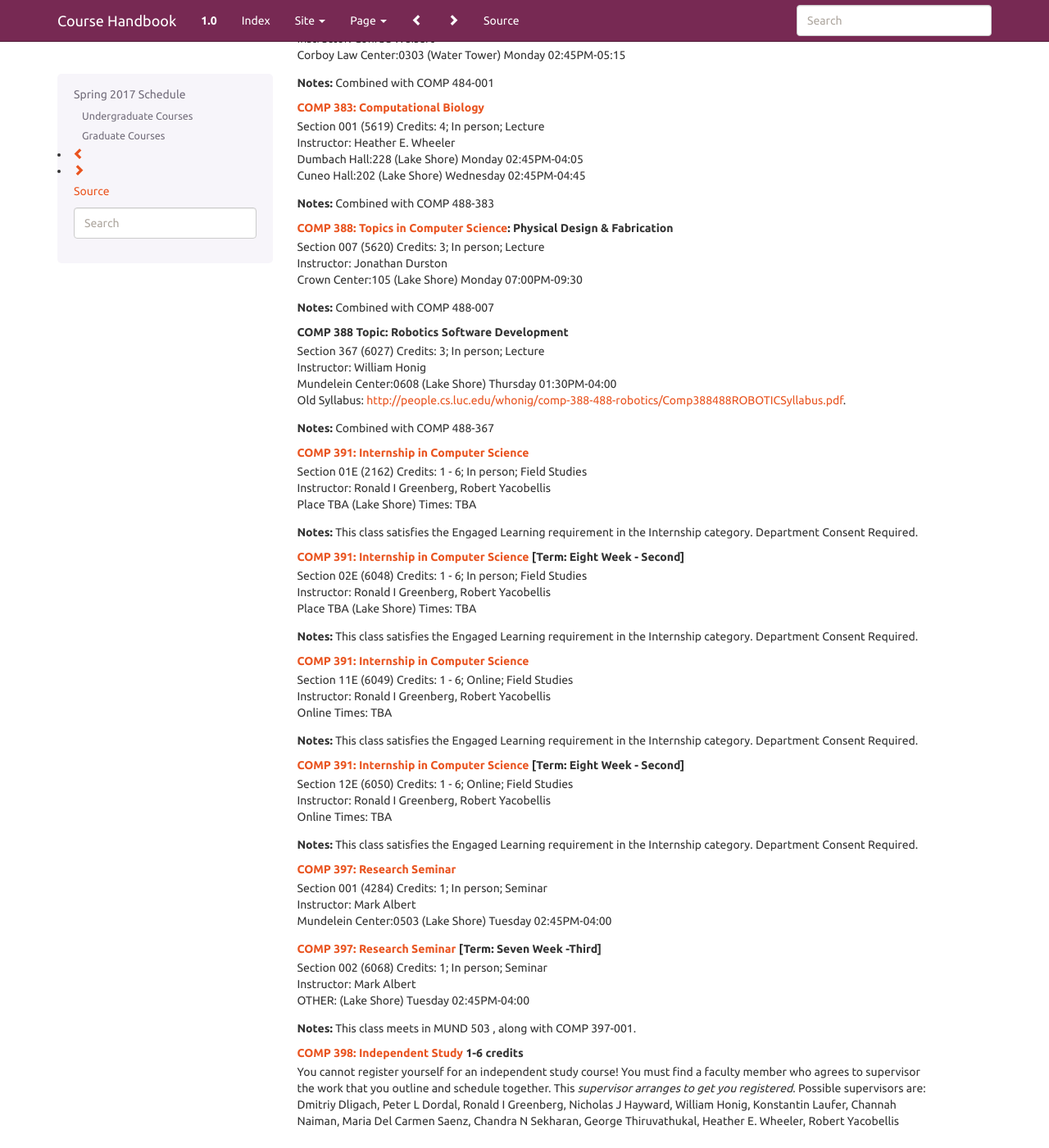
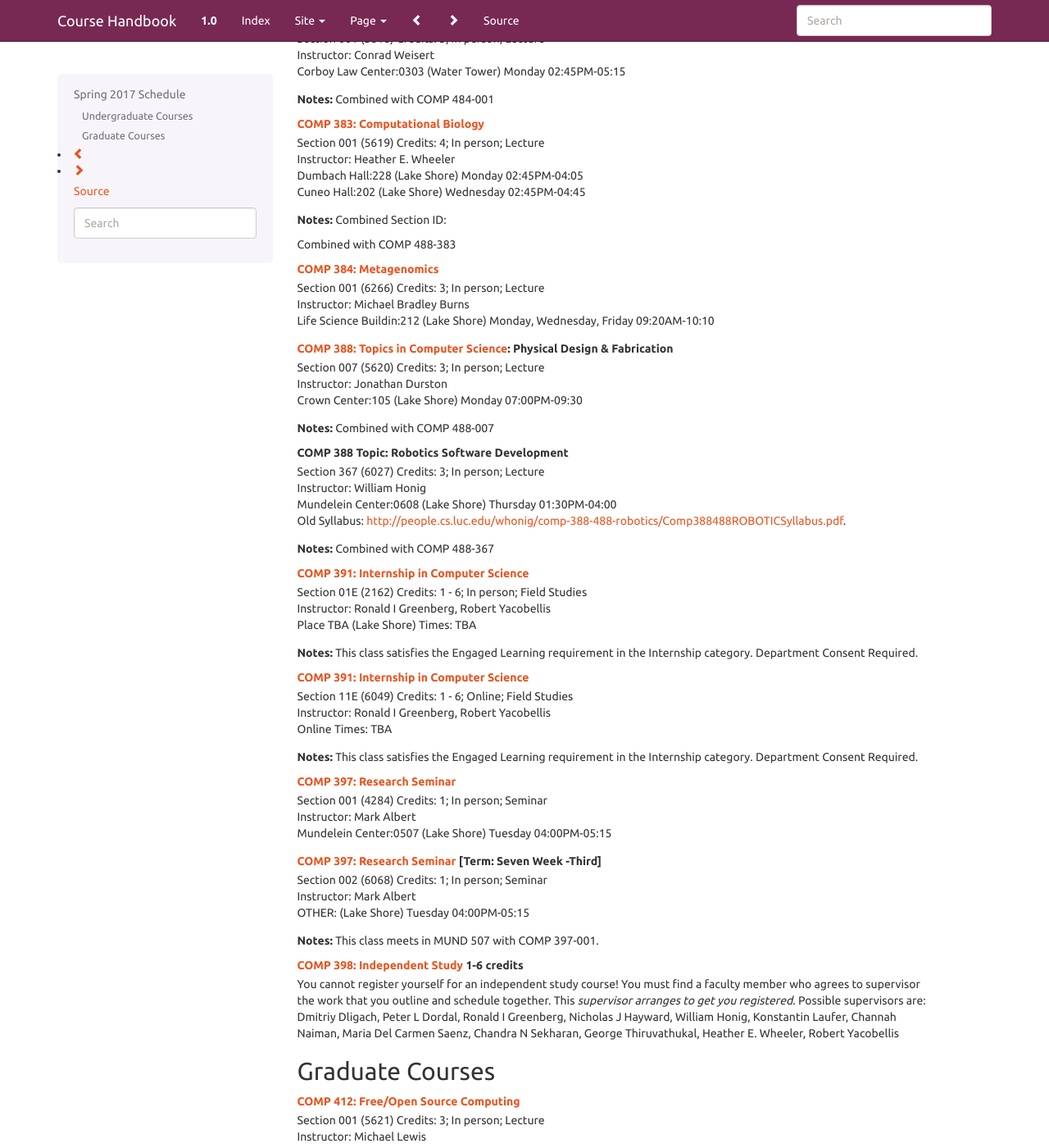
Before and after one commit to kyang5/coursedescriptions, a Sphinx documentation site: the page built from source/spring.rst, in a window 1280 px wide and 1400 px high, scrolled down 7356 px. Shown: the whole window at 82% size. Built offline with Sphinx 7.4.7, drawn with Linux system fonts in a browser that asks for light colours; some of the changed text lies outside the part shown.

Commit message:
updated script to handle changes from new csv

```diff
--- a/csv2sched_spring.py
+++ b/csv2sched_spring.py
@@ -174,9 +174,9 @@
         self.instructor = ', '.join([parse_instructor(instr) for instr in self.instructorList])
         if lines[i] and lines[i][0] == 'Class Enrl Cap:': #look for more unused line types in future
             i += 1
-        #if lines[i] and lines[i][0] == 'Class Equivalents:' or lines[i][0] == 'Attributes:':
-           # i += 1
-        if lines[i] and lines[i][0] == 'Class Equivalents:':
+        if lines[i] and lines[i][0] == 'Class Equivalents:' or lines[i][0] == 'Attributes:':
+            i += 1
+        if lines[i] and lines[i][0] == 'Room Characteristics:' or lines[i][0] == 'Class Equivalents:':
             i += 1
         if lines[i] and lines[i][0]: # skip seq of empty column
             i += 1
--- a/source/cuneoSpring.rst
+++ b/source/cuneoSpring.rst
@@ -1,7 +1,7 @@
 
 Spring 2017 Schedule ( Cuneo Mansion Campus )
 ==========================================================================
-Updated 10/09/2016 20:53:46
+Updated 10/31/2016 12:52:06
 
 The following courses will (tentatively) be held during the Spring 2017 semester.
 
--- a/source/spring.rst
+++ b/source/spring.rst
@@ -84,7 +84,7 @@
 :doc:`comp150`
     | Section 002 (2803) Credits: 3; In person; Lecture
     | Instructor: Curtis D Tuckey
-    | Place TBA (Lake Shore) Monday, Wednesday 04:15PM-05:30
+    | Inst for Environment:111 (Lake Shore) Monday, Wednesday 04:15PM-05:30
 
     **Notes:**
     This course is restricted to undergraduate students.  Graduate students wishing to enroll in a section of this course should contact their departmental
@@ -187,8 +187,8 @@
 :doc:`comp170`
     | Section 004/04L (3375) Credits: 3; In person; Lecture/Lab
     | Instructor: Dmitriy Dligach
-    | Place TBA (Lake Shore) Monday, Wednesday 12:10PM-01:25
-    | Sullivan Center:253 (Lake Shore) Friday 12:35PM-01:25 (lab)
+    | Cuneo Hall:111 (Lake Shore) Monday, Wednesday 12:10PM-01:25
+    | Cuneo Hall:111 (Lake Shore) Friday 12:35PM-01:25 (lab)
 
     **Notes:**
     This course is restricted to students in the College of Arts and Sciences.  Students from other schools specifically wishing to enroll in COMP 170 should
@@ -200,9 +200,10 @@
 :doc:`comp170` [Term: Eight Week 1 - Alternate]
     | Section 400 (6052) Credits: 3; In person; Lecture
     | Instructor: Chandra N Sekharan
-    | Place TBA (Water Tower) Wednesday 04:15PM-06:30
-    | Place TBA (Water Tower) Friday 04:15PM-08:15 - Check week(s)
-    | Place TBA (Water Tower) Monday 04:15PM-08:15
+    | Corboy Law Center:0201 (Water Tower) Friday 04:15PM-08:15
+    | Lewis Towers:415 (Water Tower) Wednesday 04:15PM-06:30
+    | Lewis Towers:410 (Water Tower) Monday 04:15PM-08:15
+    | Corboy Law Center:0201 (Water Tower) Friday 04:15PM-08:15 - Check week(s)
 
     **Notes:**
     Foundations of Computer Science I.  Eight Week-First Session.
@@ -276,7 +277,7 @@
     | Section 400 (6051) Credits: 3; In person; Lecture
     | Instructor: Peter L Dordal
     | Lewis Towers:410 (Water Tower) Monday 04:15PM-08:15
-    | Place TBA (Water Tower) Wednesday 04:15PM-06:30
+    | Lewis Towers:415 (Water Tower) Wednesday 04:15PM-06:30
 
     **Notes:**
     Foundations of Computer Science II.  Eight Week-Second Session.
@@ -506,8 +507,17 @@
     | Dumbach Hall:228 (Lake Shore) Monday 02:45PM-04:05
     | Cuneo Hall:202 (Lake Shore) Wednesday 02:45PM-04:45
 
-    **Notes:**
+    **Notes:** Combined Section ID:
+
     Combined with COMP 488-383
+
+
+:doc:`comp384`
+    | Section 001 (6266) Credits: 3; In person; Lecture
+    | Instructor: Michael Bradley Burns
+    | Life Science Buildin:212 (Lake Shore) Monday, Wednesday, Friday 09:20AM-10:10
+
+
 
 
 :doc:`comp388`: Physical Design & Fabrication
@@ -539,26 +549,8 @@
     This class satisfies the Engaged Learning requirement in the Internship category.  Department Consent Required.
 
 
-:doc:`comp391` [Term: Eight Week - Second]
-    | Section 02E (6048) Credits: 1 - 6; In person; Field Studies
-    | Instructor: Ronald I Greenberg, Robert Yacobellis
-    | Place TBA (Lake Shore) Times: TBA
-
-    **Notes:**
-    This class satisfies the Engaged Learning requirement in the Internship category.  Department Consent Required.
-
-
 :doc:`comp391`
     | Section 11E (6049) Credits: 1 - 6; Online; Field Studies
-    | Instructor: Ronald I Greenberg, Robert Yacobellis
-    | Online Times: TBA
-
-    **Notes:**
-    This class satisfies the Engaged Learning requirement in the Internship category.  Department Consent Required.
-
-
-:doc:`comp391` [Term: Eight Week - Second]
-    | Section 12E (6050) Credits: 1 - 6; Online; Field Studies
     | Instructor: Ronald I Greenberg, Robert Yacobellis
     | Online Times: TBA
 
@@ -569,7 +561,7 @@
 :doc:`comp397`
     | Section 001 (4284) Credits: 1; In person; Seminar
     | Instructor: Mark Albert
-    | Mundelein Center:0503 (Lake Shore) Tuesday 02:45PM-04:00
+    | Mundelein Center:0507 (Lake Shore) Tuesday 04:00PM-05:15
 
 
 
@@ -577,10 +569,10 @@
 :doc:`comp397` [Term: Seven Week -Third]
     | Section 002 (6068) Credits: 1; In person; Seminar
     | Instructor: Mark Albert
-    | OTHER: (Lake Shore) Tuesday 02:45PM-04:00
+    | OTHER: (Lake Shore) Tuesday 04:00PM-05:15
 
     **Notes:**
-    This class meets in MUND 503  , along with COMP 397-001.
+    This class meets in MUND 507 with COMP 397-001.
 
 
 :doc:`comp398` 1-6 credits
```
Also changed, not shown: other parts of source/spring.rst (+1 -1 lines), source/lakeShoreSpring.rst (+17 -17 lines), source/onlineSpring.rst (+1 -10 lines), source/waterTowerSpring.rst (+6 -5 lines), spring2017.csv.
